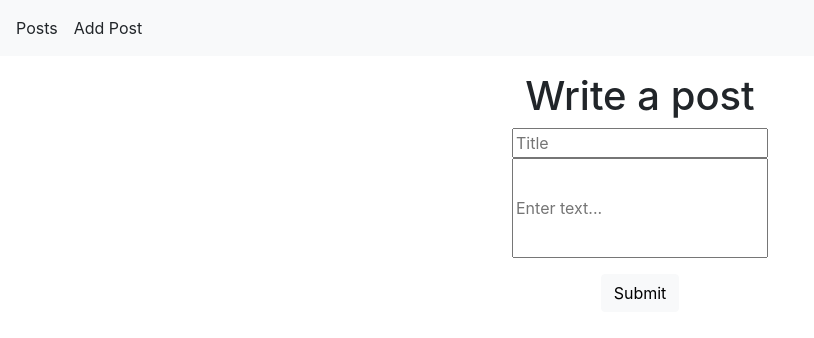
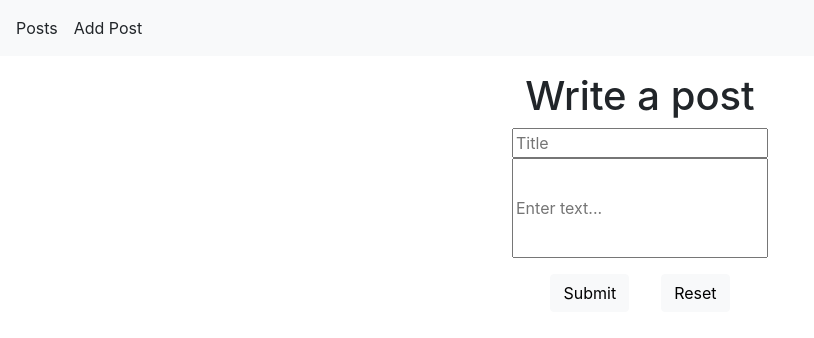
Before and after one commit to MilicaB96/blog-app, a React (Create React App) app: page /add in a window 1280 px wide. Shown: the top 338 px of the page, without its empty margins (0-814 px from the left). Built offline with nearby package versions, Linux system fonts and the light colour scheme.

Commit message:
added reset button

```diff
--- a/src/pages/AddPost.js
+++ b/src/pages/AddPost.js
@@ -35,6 +35,15 @@ function AddPost() {
         <button className='btn btn-light m-3' type='submit'>
           Submit
         </button>
+        <button
+          className='btn btn-light m-3'
+          type='button'
+          onClick={() => {
+            setNewPost({ title: "", text: "" });
+          }}
+        >
+          Reset
+        </button>
       </form>
     </div>
   );
```
